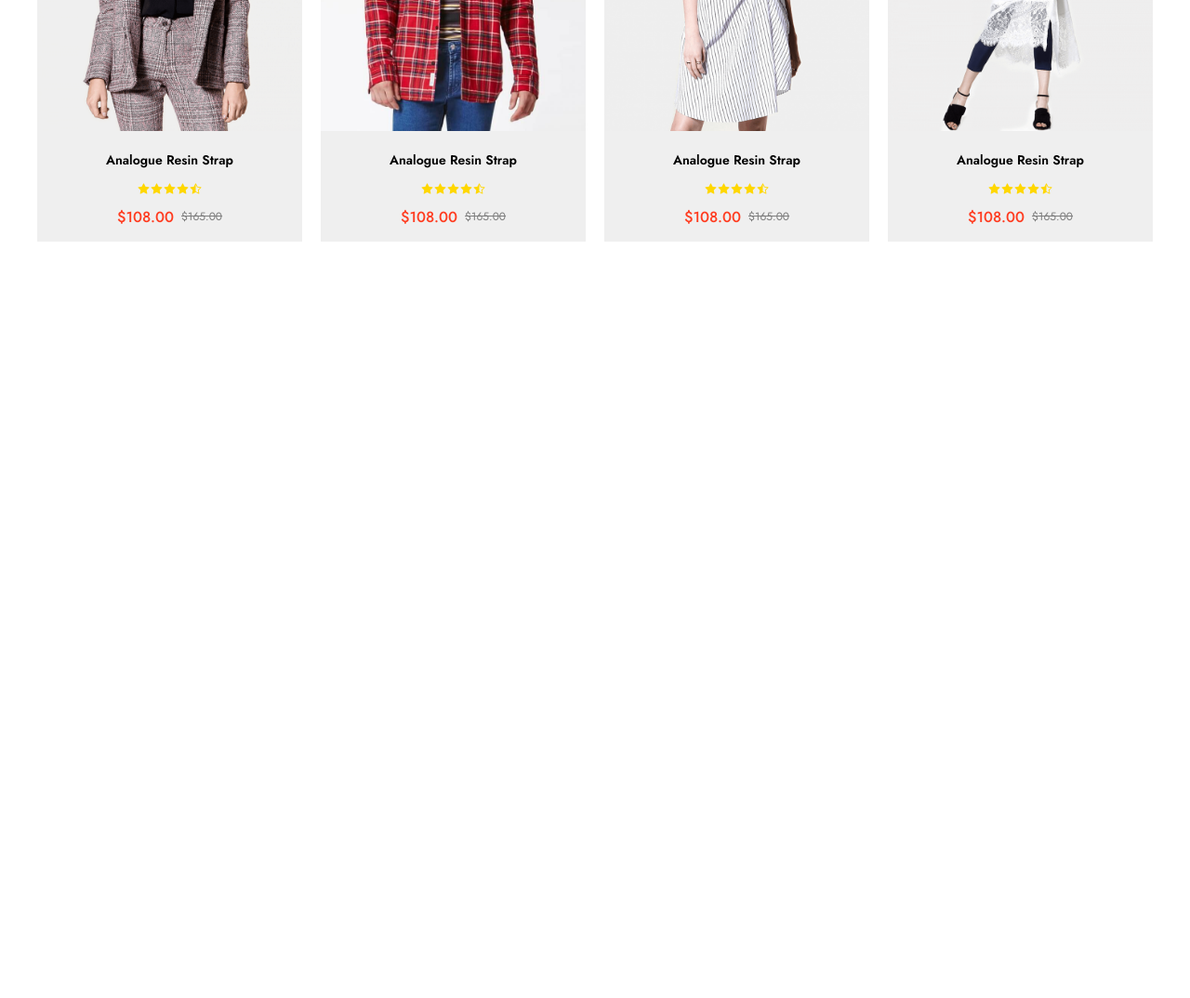
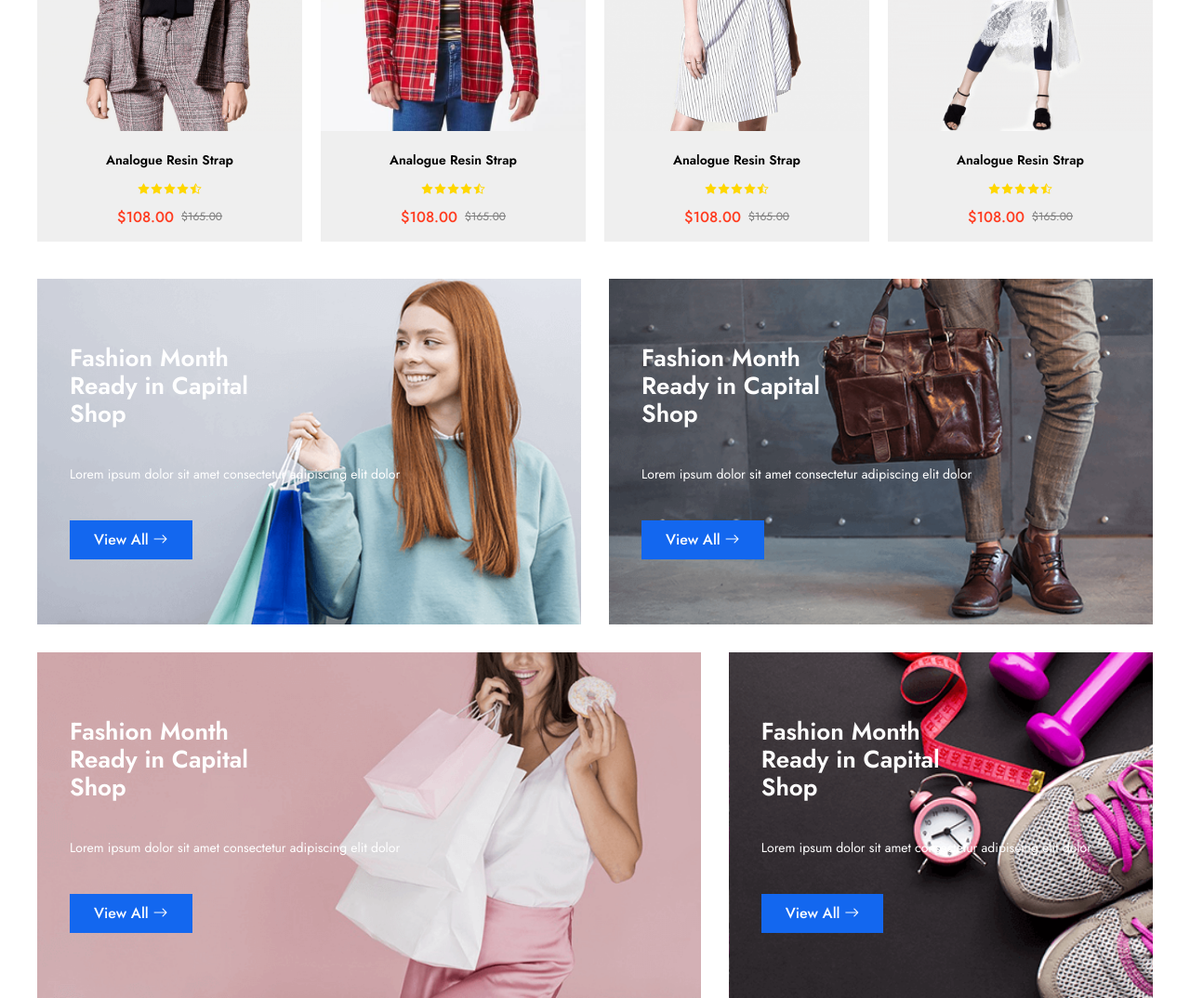
Before and after one commit to mhmmdbrcn/E-Ticaret, a plain HTML site: page index.html in a window 1280 px wide. Shown: the part 1511-2585 px from the top of the page at 93% size. Before the commit the page ends 1811 px from the top, so only its background shows below. Drawn offline with nearby package versions, Linux system fonts and the light colour scheme.

Commit message:
campaigns html css

```diff
--- /dev/null
+++ b/css/components/campaign-item.css
@@ -0,0 +1,43 @@
+.campaigns .campaign-item {
+  padding: 70px 35px;
+  background-size: cover;
+  background-position: center;
+  flex: 1;
+  color: white;
+}
+
+.campaigns .campaign-item .campaign-title {
+  font-size: 26px;
+  font-weight: 600;
+  line-height: 30px;
+}
+
+.campaigns .campaign-item .campaign-desc {
+  margin: 40px 0;
+  font-size: 14px;
+}
+
+.campaigns-wrapper:nth-child(1) .campaign-item:nth-child(1) {
+  background-image: url(../../img/campaigns/banner1.png);
+}
+
+.campaigns-wrapper:nth-child(1) .campaign-item:nth-child(2) {
+  background-image: url(../../img/campaigns/banner2.png);
+}
+
+.campaigns-wrapper:nth-child(2) .campaign-item:nth-child(1) {
+  background-image: url(../../img/campaigns/banner3.png);
+  flex: 5;
+}
+
+.campaigns-wrapper:nth-child(2) .campaign-item:nth-child(2) {
+  background-image: url(../../img/campaigns/banner4.png);
+  flex: 3;
+}
+
+@media (max-width: 768px) {
+  .campaigns .campaign-item {
+    width: 100%;
+    flex: unset !important;
+  }
+}
--- a/css/main.css
+++ b/css/main.css
@@ -9,6 +9,7 @@
 @import url(components/slider.css);
 @import url(components/category-item.css);
 @import url(components/product-item.css);
+@import url(components/campaign-item.css);
 
 /*! pages  */
 @import url(pages/home.css);
--- a/css/pages/home.css
+++ b/css/pages/home.css
@@ -33,3 +33,12 @@
   flex-wrap: wrap;
 }
 /*! products end  */
+
+/*! campaign start  */
+.campaigns .campaigns-wrapper {
+  display: flex;
+  gap: 30px;
+  margin-top: 30px;
+  flex-wrap: wrap;
+}
+/*! campaign end  */
--- a/index.html
+++ b/index.html
@@ -535,6 +535,57 @@
   </section>
   <!--! products end  -->
 
+  <!--! campaigns start -->
+  <section class="campaigns">
+    <div class="container">
+      <div class="campaigns-wrapper">
+        <div class="campaign-item">
+          <h3 class="campaign-title">Fashion Month <br>
+            Ready in Capital <br>
+            Shop</h3>
+          <p class="campaign-desc">Lorem ipsum dolor sit amet consectetur adipiscing elit dolor</p>
+          <a href="#" class="btn btn-primary">
+            View All
+            <i class="bi bi-arrow-right"></i>
+          </a>
+        </div>
+        <div class="campaign-item">
+          <h3 class="campaign-title">Fashion Month <br>
+            Ready in Capital <br>
+            Shop</h3>
+          <p class="campaign-desc">Lorem ipsum dolor sit amet consectetur adipiscing elit dolor</p>
+          <a href="#" class="btn btn-primary">
+            View All
+            <i class="bi bi-arrow-right"></i>
+          </a>
+        </div>
+      </div>
+      <div class="campaigns-wrapper">
+        <div class="campaign-item">
+          <h3 class="campaign-title">Fashion Month <br>
+            Ready in Capital <br>
+            Shop</h3>
+          <p class="campaign-desc">Lorem ipsum dolor sit amet consectetur adipiscing elit dolor</p>
+          <a href="#" class="btn btn-primary">
+            View All
+            <i class="bi bi-arrow-right"></i>
+          </a>
+        </div>
+        <div class="campaign-item">
+          <h3 class="campaign-title">Fashion Month <br>
+            Ready in Capital <br>
+            Shop</h3>
+          <p class="campaign-desc">Lorem ipsum dolor sit amet consectetur adipiscing elit dolor</p>
+          <a href="#" class="btn btn-primary">
+            View All
+            <i class="bi bi-arrow-right"></i>
+          </a>
+        </div>
+      </div>
+    </div>
+  </section>
+  <!--! campaigns end -->
+
 </body>
 
 </html>
```
